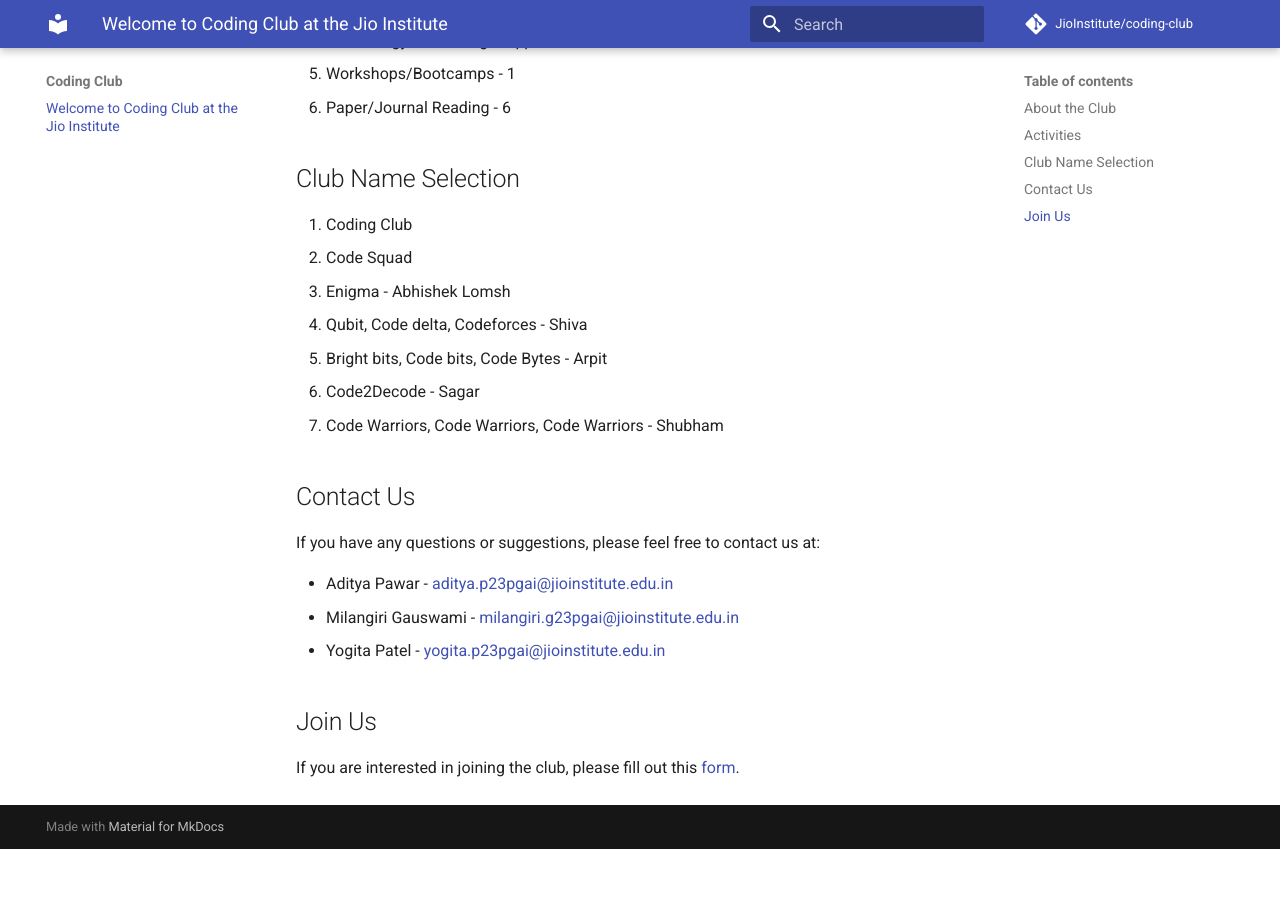
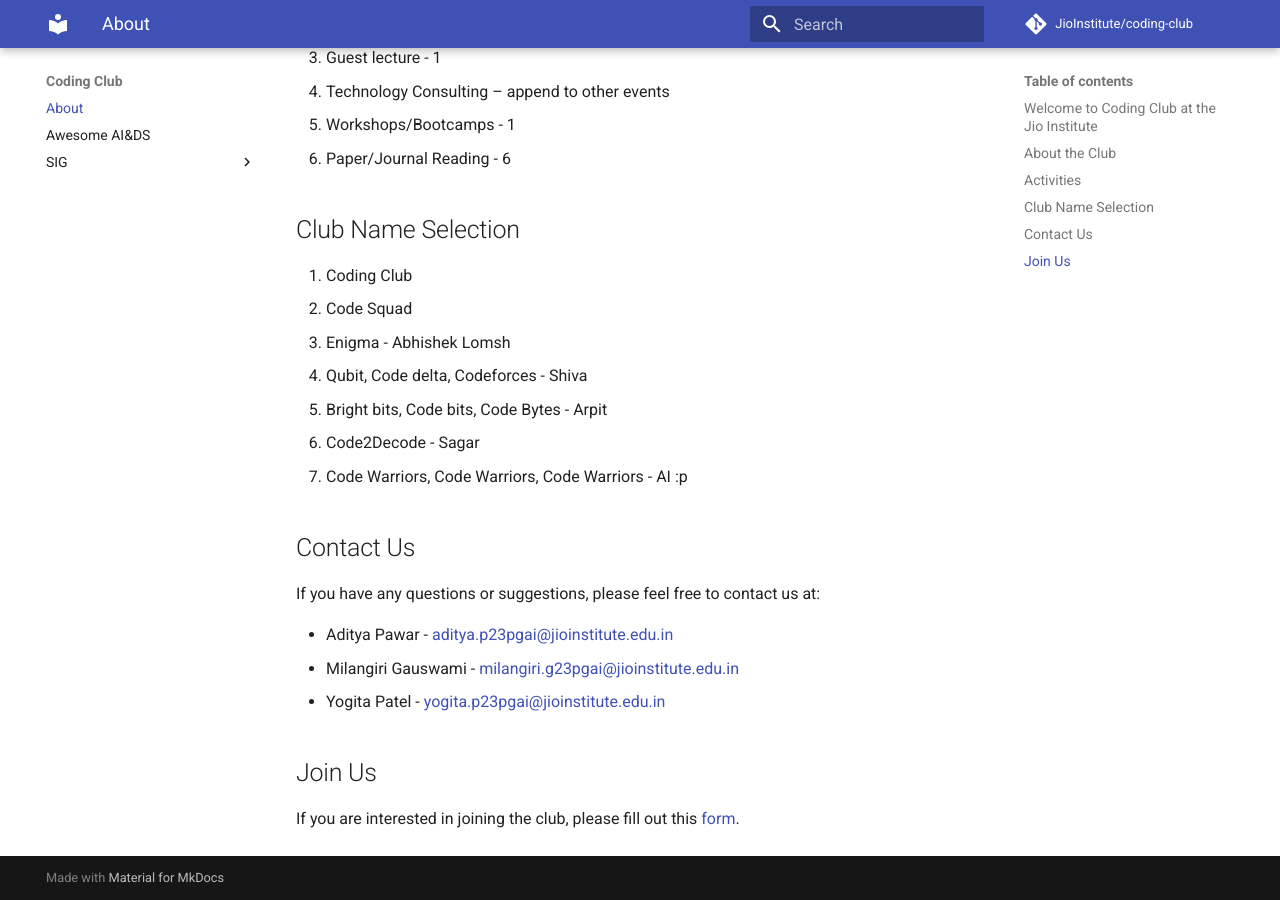
Before and after one commit to adityapwr/ji-coding-club, an MkDocs documentation site: the page built from docs/index.md, in a window 1280 px wide and 900 px high, scrolled down 681 px. Built offline with MkDocs 1.6.1 and Material for MkDocs 9.7.7, drawn with Linux system fonts in a browser that asks for light colours; comment, search, counter and statistics services are not loaded; before the commit the page ends 1530 px from its top, so only the background shows below that.

Commit message:
feat: Added SIG and more changes in index

```diff
--- a/docs/index.md
+++ b/docs/index.md
@@ -1,4 +1,6 @@
-# Welcome to Coding Club at the Jio Institute
+# About
+
+## Welcome to Coding Club at the Jio Institute
 
 This is the official website for Coding Club at the Jio Institute. Here you can find information about the club, its activities, and its members.
 
@@ -22,7 +24,7 @@
 4. Qubit, Code delta, Codeforces - Shiva
 5. Bright bits, Code bits, Code Bytes - Arpit
 6. Code2Decode - Sagar
-7. Code Warriors, Code Warriors, Code Warriors - Shubham
+7. Code Warriors, Code Warriors, Code Warriors - AI :p
 
 ## Contact Us
 If you have any questions or suggestions, please feel free to contact us at:
```
Also changed, not shown: docs/Awesome AI&DS.md (added, +5 -0 lines), docs/SIG/about.md (added, +36 -0 lines), docs/SIG/big-data.md (added, +1 -0 lines), site/index.html, site/search/search_index.json, 4 other files.
